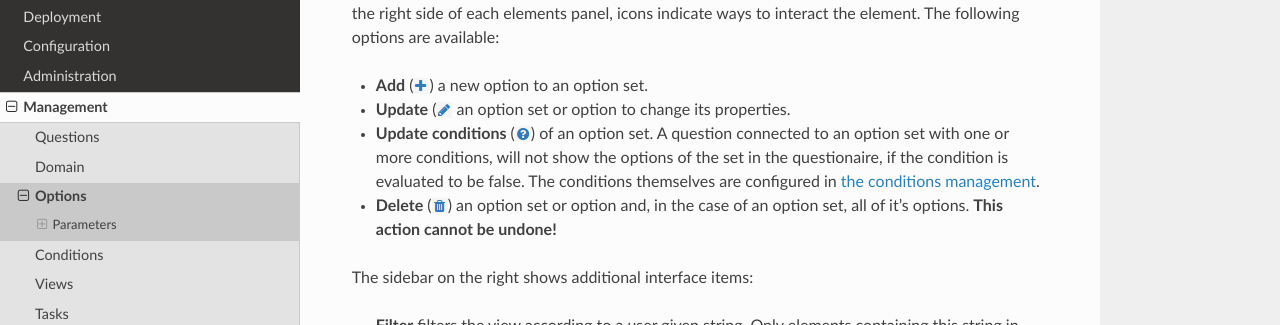
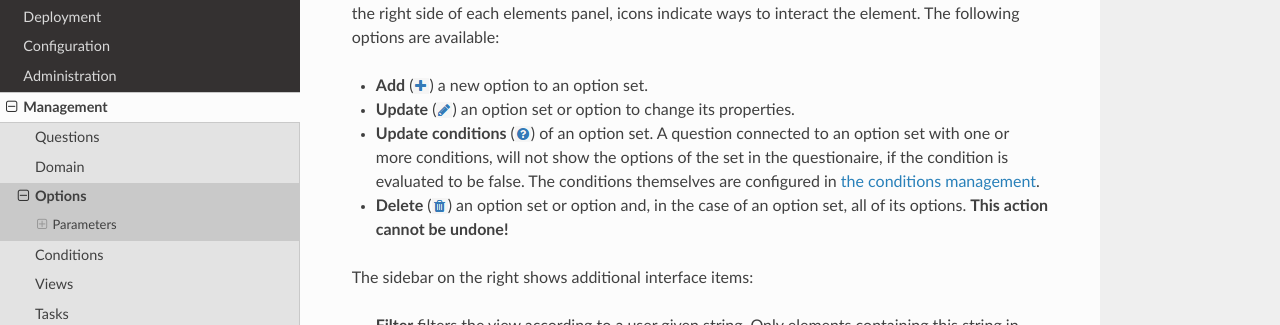
Before and after one commit to rdmorganiser/rdmo-docs, a Sphinx documentation site: the page built from docs/management/options.md, in a window 1280 px wide and 900 px high, scrolled down 842 px. Shown: the part 158-483 px from the top of the window. Built offline with Sphinx 7.4.7 and the Read the Docs theme 2.0.0, drawn with Linux system fonts in a browser that asks for light colours.

Commit message:
corrected typo

```diff
--- a/docs/management/options.md
+++ b/docs/management/options.md
@@ -8,9 +8,9 @@ Options and option sets can be managed under *Options* in the management menu in
 On the left-hand side is the main display of all the option sets and options available in this installation of RDMO. Option sets show their key, while options show their path and their text. On the right side of each elements panel, icons indicate ways to interact the element. The following options are available:
 
 * **Add** (![](../_static/img/icons/add.png)) a new option to an option set.
-* **Update** (![](../_static/img/icons/update.png) an option set or option to change its properties.
+* **Update** (![](../_static/img/icons/update.png)) an option set or option to change its properties.
 * **Update conditions** (![](../_static/img/icons/conditions.png)) of an option set. A question connected to an option set with one or more conditions, will not show the options of the set in the questionaire, if the condition is evaluated to be false. The conditions themselves are configured in [the conditions management](../management/conditions.html).
-* **Delete** (![](../_static/img/icons/delete.png)) an option set or option and, in the case of an option set, all of it's options. **This action cannot be undone!**
+* **Delete** (![](../_static/img/icons/delete.png)) an option set or option and, in the case of an option set, all of its options. **This action cannot be undone!**
 
 The sidebar on the right shows additional interface items:
 
```
